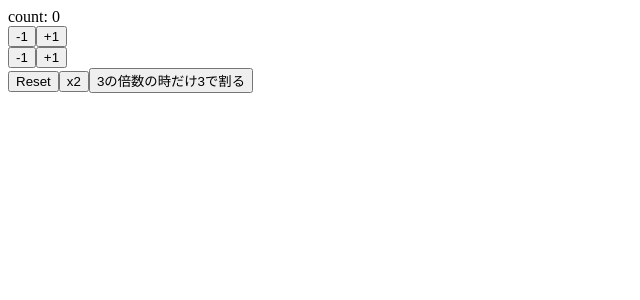
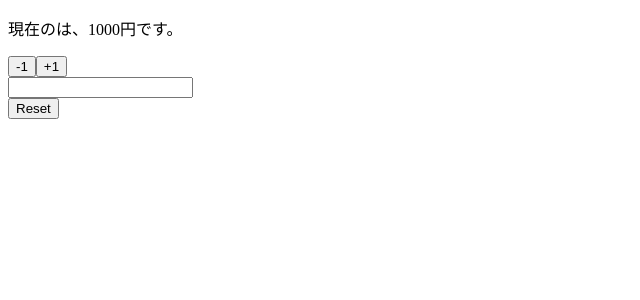
Before and after one commit to dashimaki929/react-hooks-101, a React (Create React App) app: page / in a window 1280 px wide. Shown: the top 300 px of the page, without its empty margins (0-640 px from the left). Built offline with nearby package versions, Linux system fonts and the light colour scheme.

Commit message:
implement component using multiple states

```diff
--- a/src/App.js
+++ b/src/App.js
@@ -1,40 +1,30 @@
 import React, { useState } from "react";
 
-const App = () => {
-  const [count, setCount] = useState(0);
+const App = props => {
+  const [name, setName] = useState(props.name);
+  const [price, setPrice] = useState(props.price);
 
-  const decrement = () => setCount(count - 1);
-  const increment = () => setCount(count + 1);
-
-  const decrement2 = () => setCount(previousCount => previousCount - 1);
-  const increment2 = () => setCount(previousCount => previousCount + 1);
-
-  const resetCount = () => setCount(0);
-  const setDoubleCount = () => setCount(count * 2);
-  const divide3 = () => setCount(previousCount =>
-    previousCount % 3 === 0 ? previousCount / 3 : previousCount
-  );
+  const resetProps = () => {
+    setName(props.name);
+    setPrice(props.price);
+  }
 
   return (
-    <div>
-      <div>count: {count}</div>
-      <div>
-        <button onClick={decrement}>-1</button>
-        <button onClick={increment}>+1</button>
-      </div>
-
-      <div>
-        <button onClick={decrement2}>-1</button>
-        <button onClick={increment2}>+1</button>
-      </div>
-
-      <div>
-        <button onClick={resetCount}>Reset</button>
-        <button onClick={setDoubleCount}>x2</button>
-        <button onClick={divide3}>3の倍数の時だけ3で割る</button>
-      </div>
-    </div>
+    <>
+      <p>現在の{name}は、{price}円です。</p>
+      <button onClick={() => setPrice(price - 1)}>-1</button>
+      <button onClick={() => setPrice(price + 1)}>+1</button>
+      <br/>
+      <input value={name} onChange={(e) => {setName(e.target.value)}} />
+      <br/>
+      <button onClick={resetProps}>Reset</button>
+    </>
   );
 };
 
+App.defaultProps = {
+  name: "",
+  price: 1000
+}
+
 export default App;
```
